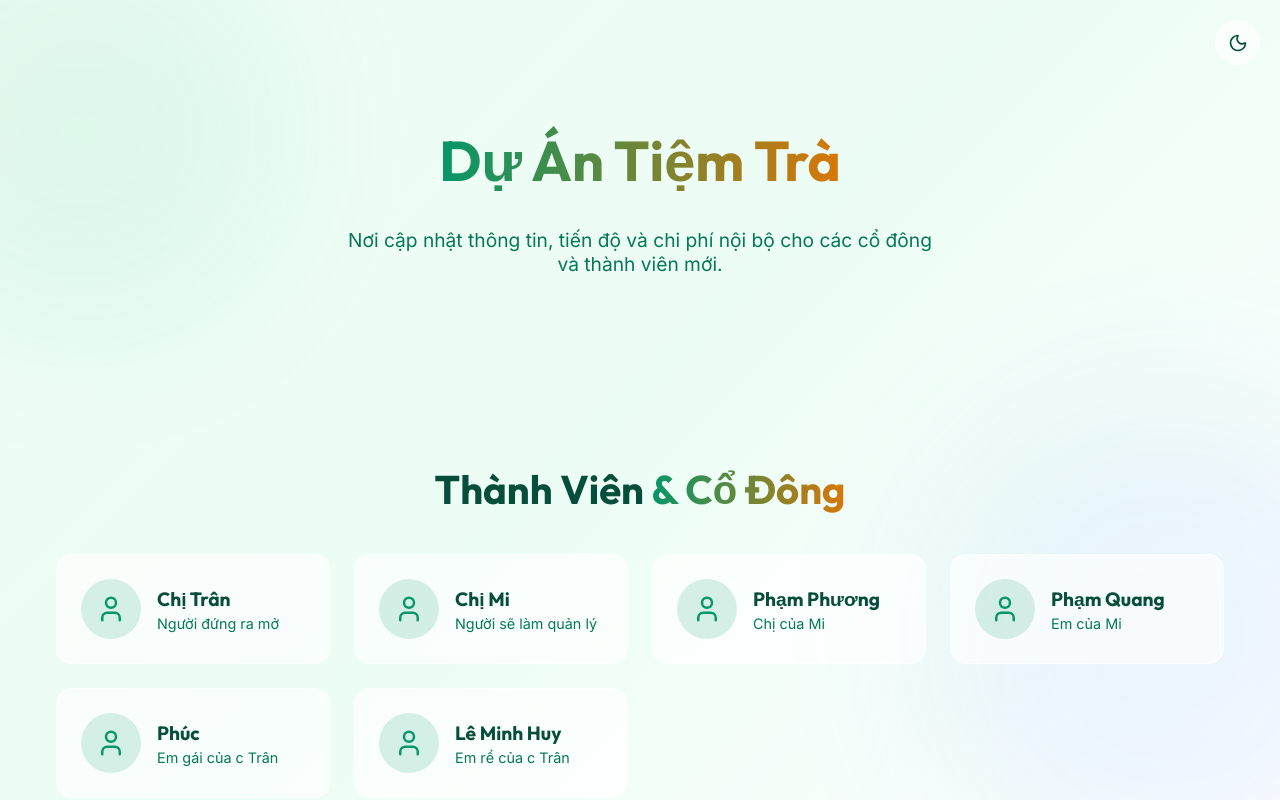
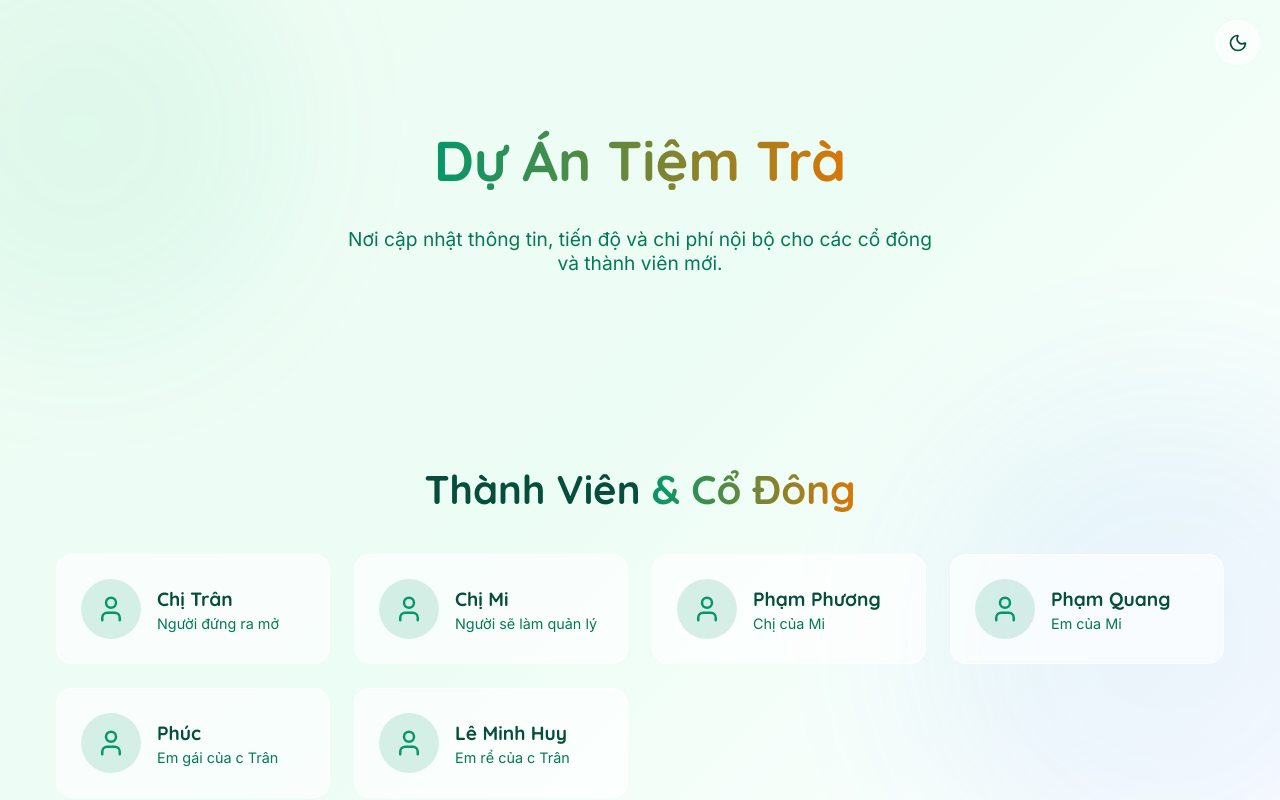
Before and after one commit to huy4vn/tea-shop-dashboard, a React (Vite) app: page / in a window 1280 px wide. Shown: the top 800 px of the page. Built offline with nearby package versions, Linux system fonts and the light colour scheme.

Commit message:
Fix Vietnamese font issue and add theme toggle

```diff
--- a/src/index.css
+++ b/src/index.css
@@ -1,4 +1,4 @@
-@import url('https://fonts.googleapis.com/css2?family=Inter:wght@300;400;500;600;700&family=Outfit:wght@400;500;600;700;800&display=swap');
+@import url('https://fonts.googleapis.com/css2?family=Inter:wght@300;400;500;600;700&family=Quicksand:wght@400;500;600;700&display=swap');
 
 :root {
   /* Color Palette - Fresh Tea Theme (Light) */
@@ -58,7 +58,7 @@
 }
 
 h1, h2, h3, h4, h5, h6 {
-  font-family: 'Outfit', sans-serif;
+  font-family: 'Quicksand', sans-serif;
 }
 
 /* Glass Card Utility */
```
